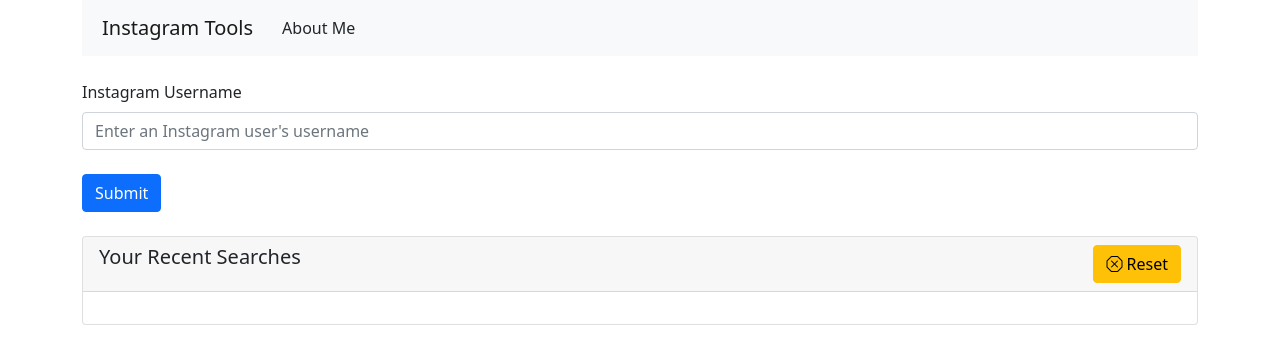
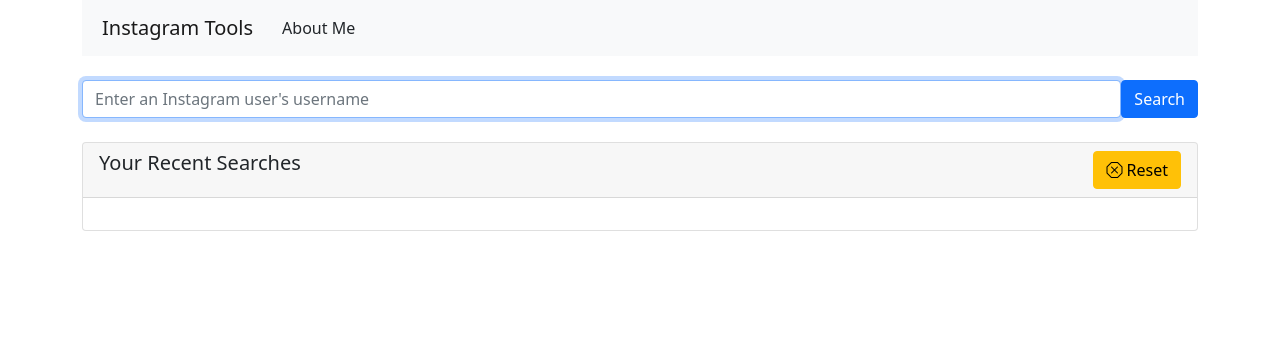
Before and after one commit to anushibin007/insta-tools, a React (Create React App) app: page / in a window 1280 px wide. Shown: the top 364 px of the page. Built offline with nearby package versions, Linux system fonts and the light colour scheme.

Commit message:
Beautified the search bar

```diff
--- a/src/components/UserSearch.js
+++ b/src/components/UserSearch.js
@@ -1,5 +1,5 @@
 import React, { useState } from "react";
-import { Form, Button } from "react-bootstrap";
+import { Form, Button, FormControl } from "react-bootstrap";
 import Constants from "../utils/Constants";
 
 const UserSearch = (props) => {
@@ -30,14 +30,10 @@ const UserSearch = (props) => {
 
 	return (
 		<React.Fragment>
-			<Form onSubmit={handleFormSubmit}>
-				<Form.Group controlId="username">
-					<Form.Label>Instagram Username</Form.Label>
-					<Form.Control type="text" placeholder="Enter an Instagram user's username" onChange={handleUsernameChanged} required />
-				</Form.Group>
-				<br />
+			<Form onSubmit={handleFormSubmit} className="d-flex">
+				<FormControl type="text" placeholder="Enter an Instagram user's username" onChange={handleUsernameChanged} required autoFocus />
 				<Button variant="primary" type="submit">
-					Submit
+					Search
 				</Button>
 			</Form>
 		</React.Fragment>
```
